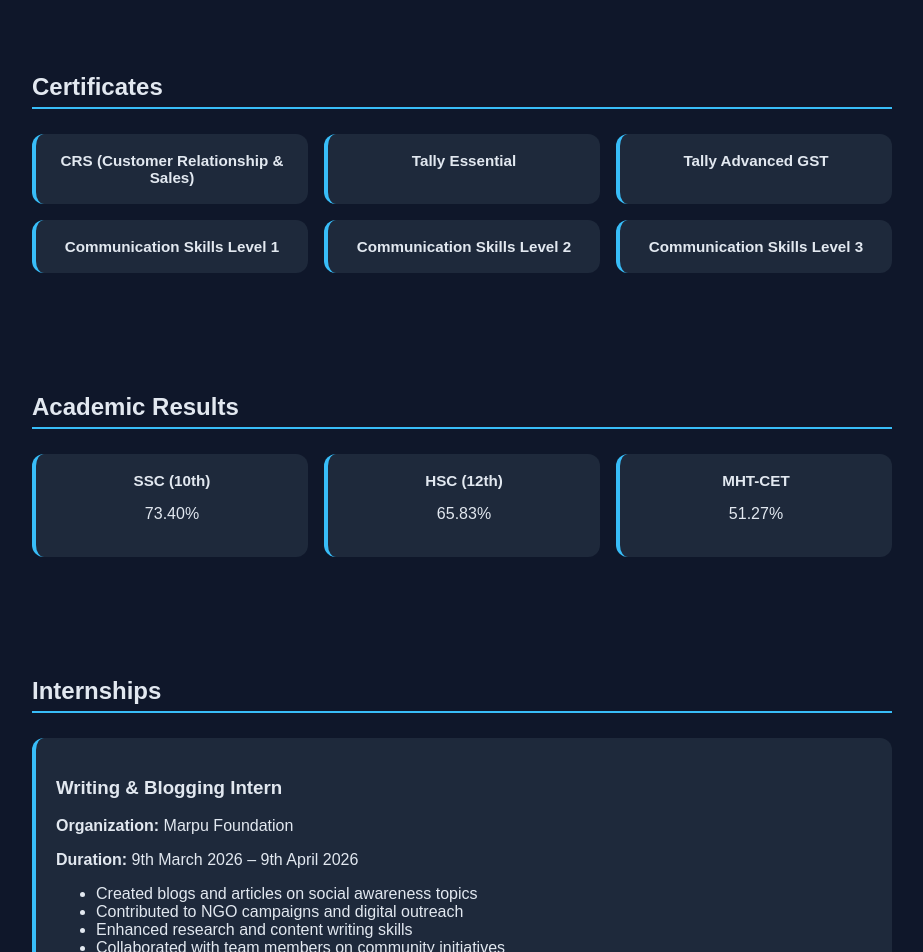
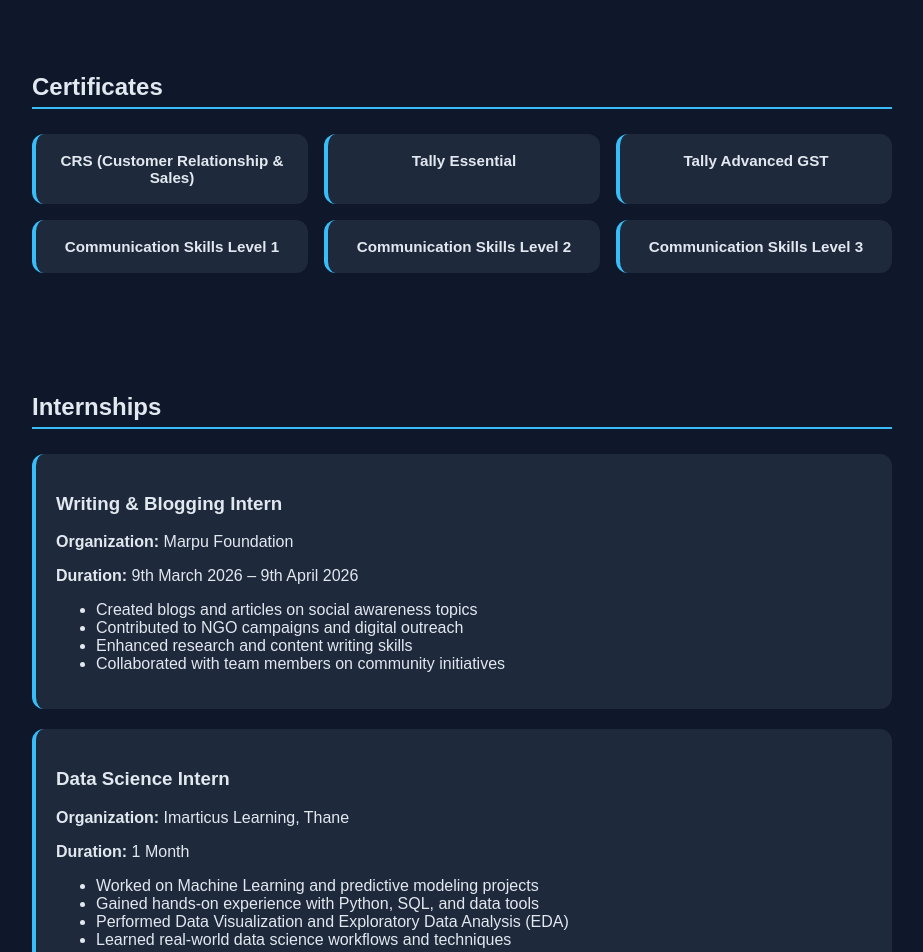
Before and after one commit to txchyguy/MainPortfolio, a plain HTML site: page index.html in a window 1280 px wide. Shown: the part 1295-2247 px from the top of the page, without its empty margins (178-1101 px from the left). Drawn offline with Linux system fonts and the light colour scheme.

Commit message:
Update index.html

```diff
--- a/index.html
+++ b/index.html
@@ -456,7 +456,7 @@
             <a href="#about">About</a>
             <a href="#education">Education</a>
             <a href="#certificates">Certificates</a>
-            <a href="#results">Results</a>
+
             <a href="#internships">Internships</a>
             <a href="#experience">Experience</a>
             <a href="#skills">Skills</a>
@@ -528,25 +528,6 @@
     </section>
 
     <!-- RESULTS -->
-    <section id="results">
-        <h2>Academic Results</h2>
-
-        <div class="cert-grid">
-            <div class="card">
-                <h3>SSC (10th)</h3>
-                <p>73.40%</p>
-            </div>
-            <div class="card">
-                <h3>HSC (12th)</h3>
-                <p>65.83%</p>
-            </div>
-            <div class="card">
-                <h3>MHT-CET</h3>
-                <p>51.27%</p>
-            </div>
-        </div>
-    </section>
-
     <!-- INTERNSHIPS -->
     <section id="internships">
         <h2>Internships</h2>
```
